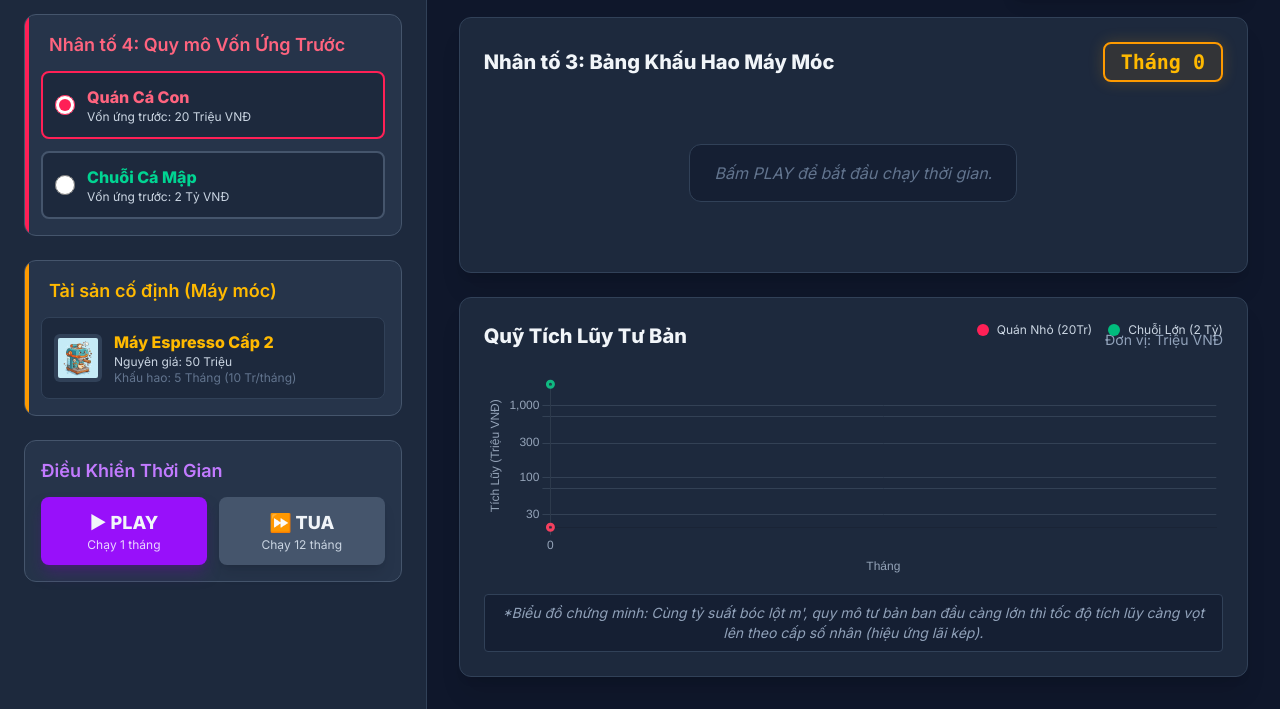
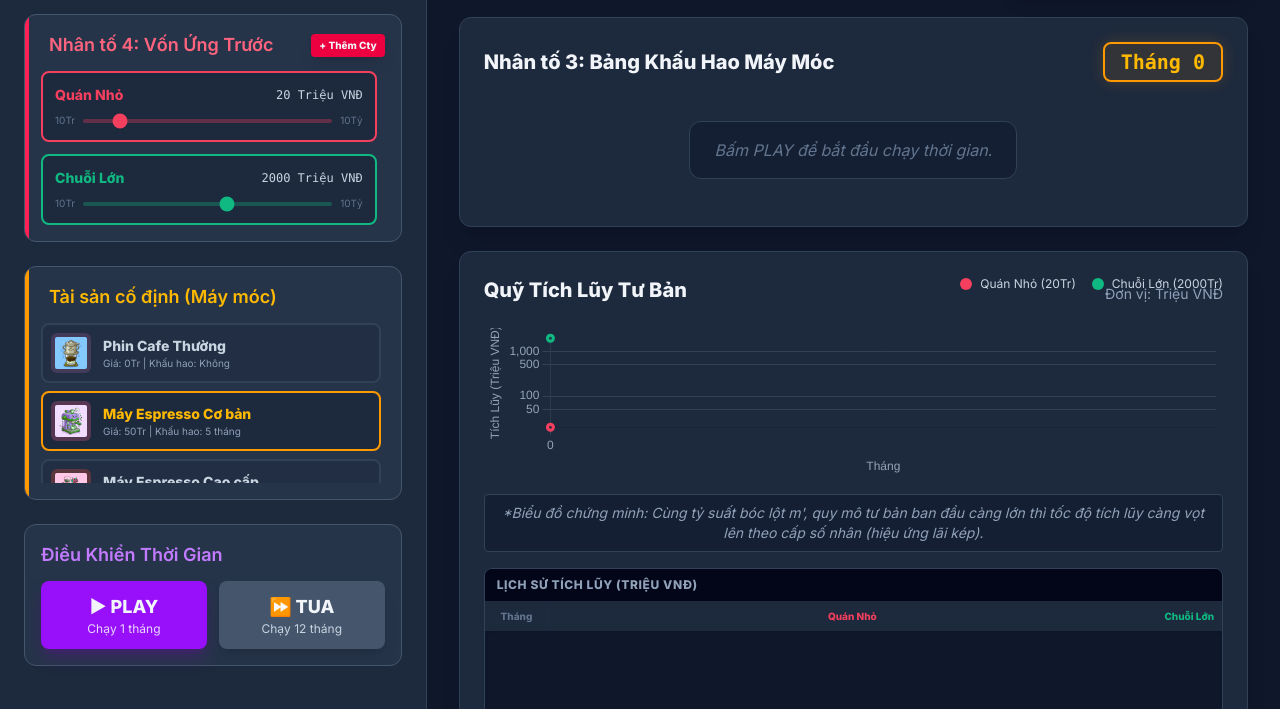
Before and after one commit to NguyenNghia190366/QuanLyNhanVienThietBiOQuanCafe, a website built with Vite: page index.html in a window 1280 px wide. Both pictures are taken after a click on the button 816 px from the left and 476 px from the top of the page. Shown: the part 91-800 px from the top of the page. Built offline with nearby package versions, Linux system fonts and the light colour scheme.

Commit message:
Update Part 2

```diff
--- a/index.html
+++ b/index.html
@@ -95,31 +95,20 @@
         <div id="controls-part2" class="hidden flex-col gap-6">
           <div class="bg-slate-700/50 p-4 rounded-xl border border-slate-600 relative overflow-hidden">
             <div class="absolute top-0 left-0 w-1 h-full bg-rose-500"></div>
-            <h3 class="text-lg font-semibold text-rose-400 mb-3 ml-2">Nhân tố 4: Quy mô Vốn Ứng Trước</h3>
-            <div class="flex flex-col gap-3">
-              <label class="flex items-center p-3 border-2 border-rose-500 bg-slate-800 rounded-lg cursor-pointer transition-colors" id="label-cap-small">
-                <input type="radio" name="capital" value="small" class="mr-3 w-5 h-5 accent-rose-500" checked>
-                <div>
-                  <div class="font-bold text-rose-400">Quán Cá Con</div>
-                  <div class="text-xs text-slate-300">Vốn ứng trước: 20 Triệu VNĐ</div>
-                </div>
-              </label>
-              <label class="flex items-center p-3 border-2 border-slate-600 bg-slate-800 rounded-lg cursor-pointer hover:border-emerald-500/50 transition-colors" id="label-cap-big">
-                <input type="radio" name="capital" value="big" class="mr-3 w-5 h-5 accent-emerald-500">
-                <div>
-                  <div class="font-bold text-emerald-400">Chuỗi Cá Mập</div>
-                  <div class="text-xs text-slate-300">Vốn ứng trước: 2 Tỷ VNĐ</div>
-                </div>
-              </label>
+            <div class="flex justify-between items-center mb-3 ml-2">
+              <h3 class="text-lg font-semibold text-rose-400">Nhân tố 4: Vốn Ứng Trước</h3>
+              <button id="btn-add-company" class="px-2 py-1 bg-rose-600 hover:bg-rose-500 text-[10px] rounded font-bold transition-colors cursor-pointer shadow-lg">+ Thêm Cty</button>
+            </div>
+            <div id="companies-container" class="flex flex-col gap-3 max-h-56 overflow-y-auto pr-2">
+              <!-- Dynamically populated -->
             </div>
           </div>
 
           <div class="bg-slate-700/50 p-4 rounded-xl border border-slate-600 relative overflow-hidden flex-1">
             <div class="absolute top-0 left-0 w-1 h-full bg-amber-500"></div>
             <h3 class="text-lg font-semibold text-amber-400 mb-3 ml-2">Tài sản cố định (Máy móc)</h3>
-            <div id="asset-list" class="flex flex-col gap-3">
+            <div id="machine-selection" class="flex flex-col gap-2 max-h-40 overflow-y-auto pr-1">
               <!-- Dynamically populated -->
-              <div class="text-sm text-slate-400 text-center py-4 italic">Đang tải tài sản...</div>
             </div>
           </div>
 
@@ -286,11 +275,6 @@
                 <div class="text-center text-slate-500 italic bg-slate-900/50 px-6 py-4 rounded-xl border border-slate-700">Hãy chọn máy móc ở Menu để hiển thị tiến trình khấu hao.</div>
               </div>
             </div>
-
-            <!-- Confetti/Gold overlay for free labor -->
-            <div id="free-labor-anim" class="absolute inset-0 pointer-events-none z-0 opacity-0 transition-opacity duration-1000 bg-gradient-to-t from-amber-500/20 to-transparent">
-              <div class="absolute top-1/2 left-1/2 -translate-x-1/2 -translate-y-1/2 text-4xl font-black glow-text whitespace-nowrap opacity-20 rotate-[-10deg]">LỰC LƯỢNG PHỤC VỤ KHÔNG CÔNG</div>
-            </div>
           </div>
 
           <!-- Compound Growth Chart -->
@@ -299,15 +283,33 @@
               <span>Quỹ Tích Lũy Tư Bản</span>
               <span class="text-sm font-normal text-slate-400">Đơn vị: Triệu VNĐ</span>
             </h4>
-            <div class="absolute top-6 right-6 flex items-center gap-4 z-10">
-               <div class="flex items-center gap-2"><span class="w-3 h-3 bg-rose-500 rounded-full block"></span><span class="text-xs text-slate-300">Quán Nhỏ (20Tr)</span></div>
-               <div class="flex items-center gap-2"><span class="w-3 h-3 bg-emerald-500 rounded-full block"></span><span class="text-xs text-slate-300">Chuỗi Lớn (2 Tỷ)</span></div>
+            <div id="chart-legend" class="absolute top-6 right-6 flex items-center gap-4 z-10 flex-wrap justify-end">
+               <!-- Dynamically generated legend -->
             </div>
             <div class="flex-1 relative w-full h-full mt-4">
               <canvas id="accumulationChart"></canvas>
             </div>
             <div class="mt-4 text-center text-sm text-slate-400 italic bg-slate-900/50 p-2 rounded border border-slate-700">
               *Biểu đồ chứng minh: Cùng tỷ suất bóc lột m', quy mô tư bản ban đầu càng lớn thì tốc độ tích lũy càng vọt lên theo cấp số nhân (hiệu ứng lãi kép).
+            </div>
+
+            <!-- Accumulation Log Table -->
+            <div class="mt-4 bg-slate-900 border border-slate-700 rounded-lg overflow-hidden flex flex-col h-40 shadow-inner shrink-0">
+               <div class="bg-slate-950 px-3 py-2 border-b border-slate-800 text-xs font-bold text-slate-400 uppercase tracking-wider sticky top-0">
+                  Lịch sử Tích lũy (Triệu VNĐ)
+               </div>
+               <div class="flex-1 overflow-y-auto" id="accumulation-table-container">
+                 <table class="w-full text-xs text-right text-slate-300">
+                   <thead class="text-[10px] text-slate-500 bg-slate-800 sticky top-0 z-10 shadow-sm">
+                     <tr id="table-header-row">
+                       <!-- Dynamically populated -->
+                     </tr>
+                   </thead>
+                   <tbody id="accumulation-tbody" class="divide-y divide-slate-800/50">
+                     <!-- Dynamically populated rows -->
+                   </tbody>
+                 </table>
+               </div>
             </div>
           </div>
         </div>
--- a/js/charts.js
+++ b/js/charts.js
@@ -3,38 +3,29 @@ import Chart from 'chart.js/auto';
 let chartInstance = null;
 let ctx = null;
 
-export function initChart() {
+export function initChart(companies) {
   ctx = document.getElementById('accumulationChart');
-  if (!ctx) return;
+  if (!ctx || !companies) return;
 
   if (chartInstance) {
     chartInstance.destroy();
   }
 
+  let datasets = companies.map(c => ({
+    label: c.name,
+    data: [c.capital],
+    borderColor: c.color,
+    backgroundColor: c.color + '20',
+    borderWidth: 3,
+    tension: 0.4,
+    fill: true
+  }));
+
   chartInstance = new Chart(ctx, {
     type: 'line',
     data: {
       labels: [0],
-      datasets: [
-        {
-          label: 'Quán Nhỏ (20Tr)',
-          data: [20],
-          borderColor: '#f43f5e',
-          backgroundColor: '#f43f5e20',
-          borderWidth: 3,
-          tension: 0.4,
-          fill: true
-        },
-        {
-          label: 'Chuỗi Lớn (2 Tỷ)',
-          data: [2000],
-          borderColor: '#10b981',
-          backgroundColor: '#10b98120',
-          borderWidth: 3,
-          tension: 0.4,
-          fill: true
-        }
-      ]
+      datasets: datasets
     },
     options: {
       responsive: true,
@@ -69,11 +60,14 @@ export function initChart() {
   });
 }
 
-export function updateChart(month, smallCapVal, bigCapVal) {
+export function updateChart(month, valuesArray) {
   if(!chartInstance) return;
 
   chartInstance.data.labels.push(month);
-  chartInstance.data.datasets[0].data.push(smallCapVal);
-  chartInstance.data.datasets[1].data.push(bigCapVal);
+  for(let i = 0; i < valuesArray.length; i++) {
+    if(chartInstance.data.datasets[i]) {
+      chartInstance.data.datasets[i].data.push(valuesArray[i]);
+    }
+  }
   chartInstance.update();
 }
--- a/js/part2.js
+++ b/js/part2.js
@@ -1,70 +1,174 @@
 import { updateChart, initChart } from './charts.js';
-import { globalTechLevel } from './part1.js';
 import * as animePkg from 'animejs';
 const anime = animePkg.default || animePkg;
 
+const COLORS = ['#f43f5e', '#10b981', '#3b82f6', '#eab308', '#a855f7'];
+const COMPANY_NAMES = ['Công ty Đỏ', 'Công ty Xanh lá', 'Công ty Xanh dương', 'Công ty Vàng', 'Công ty Tím'];
+
+let companies = [
+  { id: 1, name: "Quán Nhỏ", capital: 20, color: COLORS[0], initialCapital: 20 },
+  { id: 2, name: "Chuỗi Lớn", capital: 2000, color: COLORS[1], initialCapital: 2000 }
+];
+
+const PART2_MACHINES = {
+  1: { name: "Phin Cafe Thường", price: 0, depMonths: 0, depPerMonth: 0 },
+  2: { name: "Máy Espresso Cơ bản", price: 50, depMonths: 5, depPerMonth: 10 },
+  3: { name: "Máy Espresso Cao cấp", price: 150, depMonths: 10, depPerMonth: 15 },
+  4: { name: "Robot Pha Chế", price: 300, depMonths: 12, depPerMonth: 25 },
+  5: { name: "Dây chuyền Công nghiệp", price: 1000, depMonths: 20, depPerMonth: 50 }
+};
+
 export function initPart2() {
-  initChart();
-
   const monthVal = document.getElementById('month-val');
   const btnStartMonth = document.getElementById('btn-start-month');
   const btnFastForward = document.getElementById('btn-fast-forward');
   const depreciationBars = document.getElementById('depreciation-bars');
-  const assetList = document.getElementById('asset-list');
-  const freeLaborAnim = document.getElementById('free-labor-anim');
+  const machineSelection = document.getElementById('machine-selection');
+  const companiesContainer = document.getElementById('companies-container');
+  const btnAddCompany = document.getElementById('btn-add-company');
+  const chartLegend = document.getElementById('chart-legend');
+
+  const tableHeaderRow = document.getElementById('table-header-row');
+  const accumulationTbody = document.getElementById('accumulation-tbody');
+  const accumulationTableContainer = document.getElementById('accumulation-table-container');
 
   let currentMonth = 0;
-  let smallCapital = 20; // 20m
-  let bigCapital = 2000; // 2b
+  let selectedMachineId = 2; // Default to Espresso 2
 
-  const baseSurplusSmall = 5;
-  const baseSurplusBig = 500;
-
-  let machineName = "Phin Cafe";
-  let machineCost = 0;
-  let machineDepreciation = 0;
-
-  let techToUse = globalTechLevel === 1 ? 2 : globalTechLevel;
-
-  if (techToUse === 2) {
-    machineName = "Máy Espresso Cấp 2";
-    machineCost = 50;
-  } else if (techToUse === 3) {
-    machineName = "Robot Pha Chế Cấp 3";
-    machineCost = 200;
+  function resetSimulation() {
+    currentMonth = 0;
+    monthVal.innerText = `Tháng 0`;
+    // reset current capital to initial
+    companies.forEach(c => c.capital = c.initialCapital);
+    initChart(companies);
+    renderDepreciation(0);
+    renderLegend();
+    renderTableHeaders();
   }
 
-  machineDepreciation = machineCost / 5;
+  function renderTableHeaders() {
+    let html = `<th class="p-2 font-bold text-center border-r border-slate-700/50 w-16">Tháng</th>`;
+    companies.forEach(c => {
+      html += `<th class="p-2 font-bold" style="color: ${c.color}">${c.name}</th>`;
+    });
+    tableHeaderRow.innerHTML = html;
+    accumulationTbody.innerHTML = '';
+  }
 
-  assetList.innerHTML = `
-    <div class="flex items-center p-3 bg-slate-800 rounded-lg border border-slate-700">
-      <img src="/assets/machine${techToUse}.png" class="w-12 h-12 mr-3 bg-slate-700 rounded-md p-1">
-      <div class="flex-1">
-        <div class="font-bold text-amber-400">${machineName}</div>
-        <div class="text-xs text-slate-300">Nguyên giá: ${machineCost} Triệu</div>
-        <div class="text-xs text-slate-500">Khấu hao: 5 Tháng (${machineDepreciation} Tr/tháng)</div>
-      </div>
-    </div>
-  `;
+  function renderLegend() {
+    chartLegend.innerHTML = '';
+    companies.forEach(c => {
+      chartLegend.innerHTML += `<div class="flex items-center gap-2"><span class="w-3 h-3 rounded-full block" style="background-color: ${c.color}"></span><span class="text-xs text-slate-300">${c.name} (${c.initialCapital}Tr)</span></div>`;
+    });
+  }
+
+  function renderCompanies() {
+    companiesContainer.innerHTML = '';
+    companies.forEach((c, index) => {
+      const div = document.createElement('div');
+      div.className = `p-3 bg-slate-800 rounded-lg border-2`;
+      div.style.borderColor = c.color;
+      div.innerHTML = `
+        <div class="flex justify-between items-center mb-2">
+          <div class="font-bold text-sm" style="color: ${c.color}">${c.name}</div>
+          <div class="text-xs text-slate-300 font-mono">${c.initialCapital} Triệu VNĐ</div>
+        </div>
+        <div class="flex items-center gap-2">
+          <span class="text-[10px] text-slate-500">10Tr</span>
+          <input type="range" min="1" max="1000" value="${Math.pow(c.initialCapital/10, 1/3)*100}" class="w-full cursor-pointer h-1 rounded-lg appearance-none" style="background: ${c.color}50; accent-color: ${c.color};" data-index="${index}">
+          <span class="text-[10px] text-slate-500">10Tỷ</span>
+        </div>
+      `;
+      companiesContainer.appendChild(div);
+
+      const slider = div.querySelector('input');
+      slider.addEventListener('input', (e) => {
+        let val = e.target.value;
+        // Non-linear mapping from 1 to 1000 -> 10 to 10000
+        let mapped = 10 * Math.pow(val / 100, 3);
+        if (mapped < 10) mapped = 10;
+        if (mapped > 10000) mapped = 10000;
+
+        c.initialCapital = Math.round(mapped);
+        resetSimulation();
+        renderCompanies(); // Update text
+      });
+    });
+
+    if (companies.length >= 5) {
+      btnAddCompany.classList.add('hidden');
+    } else {
+      btnAddCompany.classList.remove('hidden');
+    }
+  }
+
+  btnAddCompany.addEventListener('click', () => {
+    if (companies.length < 5) {
+      const newIndex = companies.length;
+      companies.push({
+        id: newIndex + 1,
+        name: COMPANY_NAMES[newIndex],
+        capital: 100,
+        initialCapital: 100,
+        color: COLORS[newIndex]
+      });
+      renderCompanies();
+      resetSimulation();
+    }
+  });
+
+  function renderMachines() {
+    machineSelection.innerHTML = '';
+    for (let i = 1; i <= 5; i++) {
+      const m = PART2_MACHINES[i];
+      const isSelected = i === selectedMachineId;
+      const borderClass = isSelected ? 'border-amber-500 bg-slate-800' : 'border-slate-700 bg-slate-800/50 hover:border-amber-500/50';
+
+      const div = document.createElement('div');
+      div.className = `flex items-center p-2 rounded-lg border-2 cursor-pointer transition-colors ${borderClass}`;
+      div.innerHTML = `
+        <img src="/assets/machine${i > 3 ? 3 : i}.png" class="w-10 h-10 mr-3 bg-slate-700 rounded-md p-1" style="filter: hue-rotate(${i*40}deg)">
+        <div class="flex-1">
+          <div class="font-bold text-sm ${isSelected ? 'text-amber-400' : 'text-slate-300'}">${m.name}</div>
+          <div class="text-[10px] text-slate-400">Giá: ${m.price}Tr | Khấu hao: ${m.depMonths > 0 ? m.depMonths + ' tháng' : 'Không'}</div>
+        </div>
+      `;
+
+      div.addEventListener('click', () => {
+        selectedMachineId = i;
+        renderMachines();
+        resetSimulation();
+      });
+
+      machineSelection.appendChild(div);
+    }
+  }
 
   function renderDepreciation(month) {
+    const m = PART2_MACHINES[selectedMachineId];
+
+    if (m.depMonths === 0) {
+      depreciationBars.innerHTML = `<div class="flex items-center justify-center h-full"><div class="text-center text-slate-500 italic bg-slate-900/50 px-6 py-4 rounded-xl border border-slate-700">Máy móc loại này không tính khấu hao.</div></div>`;
+      return;
+    }
+
     if (month === 0) {
       depreciationBars.innerHTML = `<div class="flex items-center justify-center h-full"><div class="text-center text-slate-500 italic bg-slate-900/50 px-6 py-4 rounded-xl border border-slate-700">Bấm PLAY để bắt đầu chạy thời gian.</div></div>`;
       return;
     }
 
-    let progress = Math.min(100, (month / 5) * 100);
-    let isFullyDepreciated = month >= 5;
+    let progress = Math.min(100, (month / m.depMonths) * 100);
+    let isFullyDepreciated = month >= m.depMonths;
 
     let barColor = isFullyDepreciated ? "bg-amber-400 shadow-[0_0_15px_rgba(251,191,36,0.8)]" : "bg-amber-600";
-    let textState = isFullyDepreciated ? "LỰC LƯỢNG PHỤC VỤ KHÔNG CÔNG" : `Đang khấu hao (Tháng ${Math.min(5, month)}/5)`;
+    let textState = isFullyDepreciated ? "LỰC LƯỢNG PHỤC VỤ KHÔNG CÔNG" : `Đang khấu hao (Tháng ${Math.min(m.depMonths, month)}/${m.depMonths})`;
     let textColor = isFullyDepreciated ? "text-amber-900 font-black" : "text-white";
 
     depreciationBars.innerHTML = `
       <div class="mb-4 bg-slate-900 p-4 rounded-lg border border-slate-700">
         <div class="flex justify-between text-sm mb-2">
-          <span class="font-bold text-slate-300 text-lg">${machineName}</span>
-          <span class="text-amber-400 font-bold text-lg">${isFullyDepreciated ? 'Hoàn vốn 100%' : `${progress}%`}</span>
+          <span class="font-bold text-slate-300 text-lg">${m.name}</span>
+          <span class="text-amber-400 font-bold text-lg">${isFullyDepreciated ? 'Hoàn vốn 100%' : `${progress.toFixed(0)}%`}</span>
         </div>
         <div class="relative w-full h-8 bg-slate-800 rounded-full overflow-hidden border border-slate-600">
           <div class="h-full ${barColor} transition-all duration-1000 ease-out flex items-center justify-center text-xs ${textColor}" style="width: ${progress}%">
@@ -72,56 +176,52 @@ export function initPart2() {
           </div>
         </div>
         <div class="mt-2 text-xs text-slate-400 text-center">
-          ${isFullyDepreciated ? 'Máy móc tiếp tục sinh lời mà không tốn chi phí hao mòn!' : `Đã chuyển ${month * machineDepreciation} Tr vào chi phí.`}
+          ${isFullyDepreciated ? 'Máy móc tiếp tục sinh lời mà không tốn chi phí hao mòn!' : `Đã chuyển ${month * m.depPerMonth} Tr vào chi phí.`}
         </div>
       </div>
     `;
-
-    if (isFullyDepreciated && month === 5) {
-      freeLaborAnim.classList.remove('hidden', 'opacity-0');
-      freeLaborAnim.classList.add('opacity-100');
-
-      for(let i=0; i<40; i++) {
-        const coin = document.createElement('img');
-        coin.src = '/assets/coin.png';
-        coin.className = 'absolute w-12 h-12 z-50';
-        coin.style.left = '50%';
-        coin.style.top = '50%';
-        freeLaborAnim.appendChild(coin);
-
-        anime({
-          targets: coin,
-          translateX: () => anime.random(-300, 300),
-          translateY: () => anime.random(-300, 300),
-          scale: [0, 1.5, 1],
-          rotate: '3turn',
-          opacity: [1, 0],
-          duration: anime.random(2000, 4000),
-          easing: 'easeOutExpo',
-          complete: () => coin.remove()
-        });
-      }
-    }
   }
 
   function advanceMonth() {
     currentMonth++;
     monthVal.innerText = `Tháng ${currentMonth}`;
 
-    let smallAdded = baseSurplusSmall;
-    let bigAdded = baseSurplusBig;
+    const m = PART2_MACHINES[selectedMachineId];
+    let isFullyDepreciated = currentMonth >= m.depMonths;
 
-    // Once fully depreciated (month 5+), machinery becomes unpaid serving force
-    if (currentMonth >= 5) {
-      smallAdded += machineDepreciation;
-      bigAdded += (machineDepreciation * 50); // Big chain has 50x machines
-    }
+    let valuesArray = [];
 
-    smallCapital += smallAdded + (smallCapital * 0.01);
-    bigCapital += bigAdded + (bigCapital * 0.08); // Compound interest effect
+    companies.forEach(c => {
+      // Base surplus calculation: 5% of capital naturally? Or fixed base surplus.
+      // We scale base surplus based on capital size to represent scale.
+      let baseSurplus = c.capital * 0.05;
 
-    updateChart(currentMonth, smallCapital.toFixed(0), bigCapital.toFixed(0));
+      // Bonus from free machinery
+      if (isFullyDepreciated && m.depMonths > 0) {
+        // Larger capital has more machines
+        let machineCount = Math.max(1, Math.floor(c.capital / m.price));
+        baseSurplus += (m.depPerMonth * machineCount * 0.5); // Bonus profit
+      }
+
+      c.capital += baseSurplus;
+      valuesArray.push(c.capital.toFixed(0));
+    });
+
+    updateChart(currentMonth, valuesArray);
     renderDepreciation(currentMonth);
+
+    // Thêm record vào bảng
+    let rowHtml = `<td class="p-2 border-r border-slate-700/50 text-center font-bold text-slate-400">${currentMonth}</td>`;
+    valuesArray.forEach((val, i) => {
+      rowHtml += `<td class="p-2 font-mono" style="color: ${companies[i].color}">${Number(val).toLocaleString()}</td>`;
+    });
+
+    const tr = document.createElement('tr');
+    tr.className = 'hover:bg-slate-800/50 transition-colors';
+    tr.innerHTML = rowHtml;
+    accumulationTbody.appendChild(tr);
+
+    accumulationTableContainer.scrollTop = accumulationTableContainer.scrollHeight;
   }
 
   btnStartMonth.addEventListener('click', () => {
@@ -140,8 +240,10 @@ export function initPart2() {
         btnFastForward.disabled = false;
         btnFastForward.classList.remove('opacity-50');
       }
-    }, 250);
+    }, 150);
   });
 
-  renderDepreciation(0);
+  renderCompanies();
+  renderMachines();
+  resetSimulation();
 }
```
